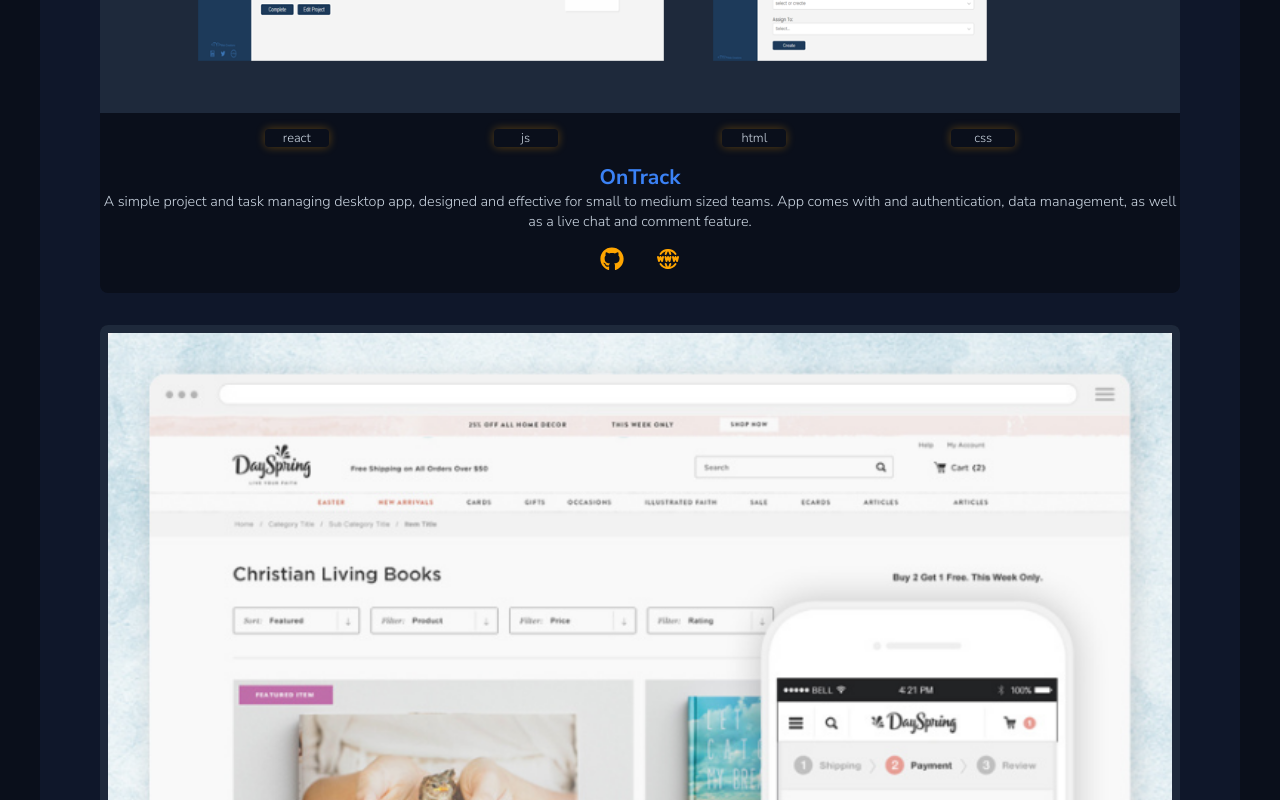
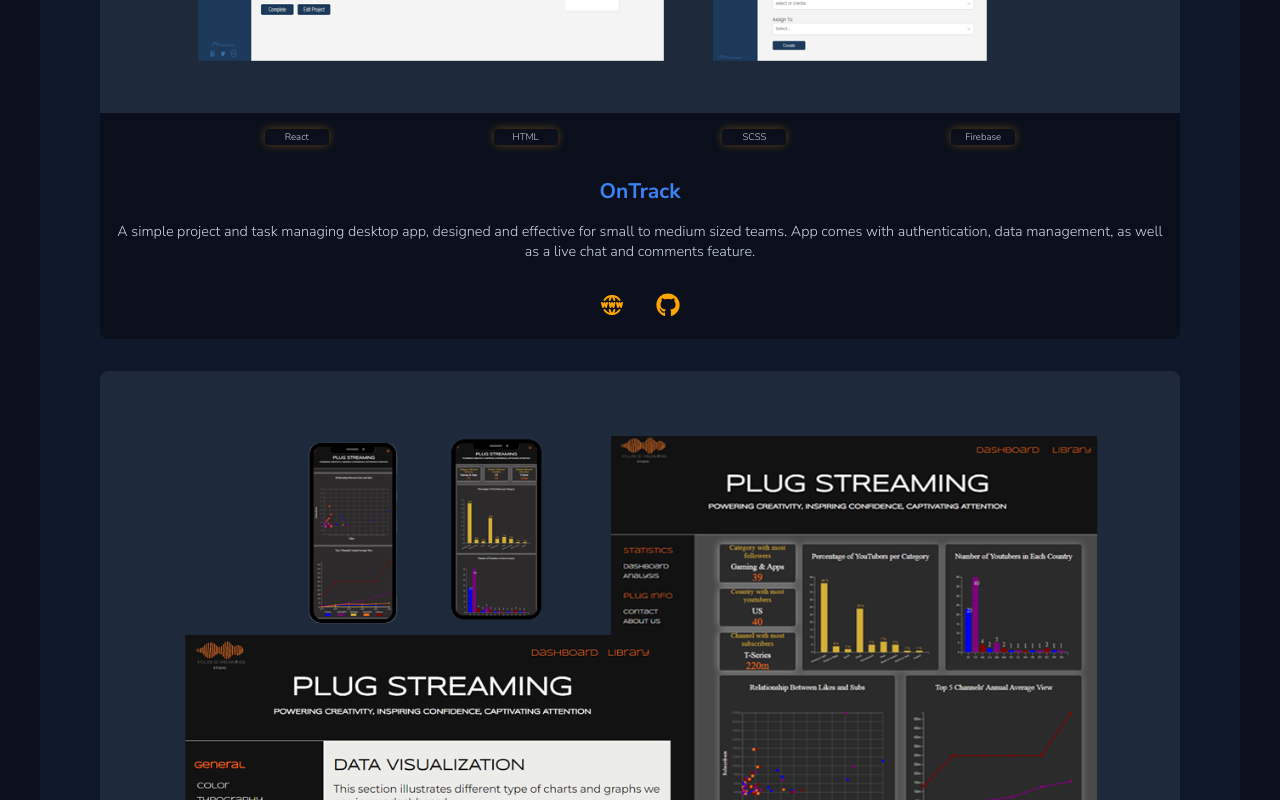
Before and after one commit to tyousofine/portfolio, a React (Create React App) app: page / in a window 1280 px wide. Shown: the part 2460-3260 px from the top of the page. Built offline with nearby package versions, Linux system fonts and the light colour scheme.

Commit message:
add second project

```diff
--- a/src/components/Projects/project/index.js
+++ b/src/components/Projects/project/index.js
@@ -20,8 +20,8 @@ export default function ProjectCard({ image, title, webLink, codeLink, stack, de
             <h3>{title}</h3>
             <p className='description'>{description}</p>
             <div className='links'>
-                <a href={webLink} target='_blank' rel="noreferrer"><FaGithub /></a>
-                <a href={codeLink} target='_blank' rel='noreferrer'><TbWorldWww /></a>
+                <a href={webLink} target='_blank' rel='noreferrer'><TbWorldWww /></a>
+                <a href={codeLink} target='_blank' rel="noreferrer"><FaGithub /></a>
             </div>
         </div >
     )
--- a/src/components/Projects/project/styles.scss
+++ b/src/components/Projects/project/styles.scss
@@ -19,7 +19,7 @@
   }
 
   .stackList {
-    margin: 0 auto 1rem;
+    margin: 0 auto 2rem;
     width: 100%;
     display: flex;
     justify-content: space-evenly;
@@ -30,13 +30,15 @@
       width: 4rem;
       text-align: center;
       border-radius: 4px;
-      font-size: 0.8rem;
+      font-size: 0.6rem;
+      padding: 0.1rem 0;
     }
   }
 
   .description {
     text-align: center;
     font-size: 0.9rem;
+    padding: 1rem;
   }
 
   .links {
--- a/src/data/projects.js
+++ b/src/data/projects.js
@@ -1,20 +1,20 @@
 import onTrack from '../images/onTrack.png'
-import sample from '../images/sample.png'
+import plugStreaming from '../images/PlugStreaming.png';
 
 export const projects = [{
     image: onTrack,
     title: 'OnTrack',
-    stack: ['react', 'js', 'html', 'css'],
-    description: 'A simple project and task managing desktop app, designed and effective for small to medium sized teams. App comes with and authentication, data management, as well as a live chat and comment feature.',
+    stack: ['React', 'HTML', 'SCSS', 'Firebase'],
+    description: 'A simple project and task managing desktop app, designed and effective for small to medium sized teams. App comes with authentication, data management, as well as a live chat and comments feature.',
     webLink: "https://www.google.com",
     codeLink: "https://www.github.com"
 },
 {
-    image: sample,
-    title: 'title2',
-    stack: ['react', 'js', 'html', 'css'],
-    description: 'lorem ipsum stuff',
-    webLink: "url2b",
+    image: plugStreaming,
+    title: 'Library and Dashboard for Plug Streaming',
+    stack: ['js', 'D3', 'html', 'css'],
+    description: 'A library and Dashboard for a streaming service Called Plug Streaming, according to their specifications. Dashboard uses Youtube statistics to provide visualized analysis of data for the stake holders reference.',
+    webLink: "https://plugstreaming.vercel.app",
     codeLink: "url2b"
 }
 
```
Also changed, not shown: src/images/PlugStreaming.png (added).
